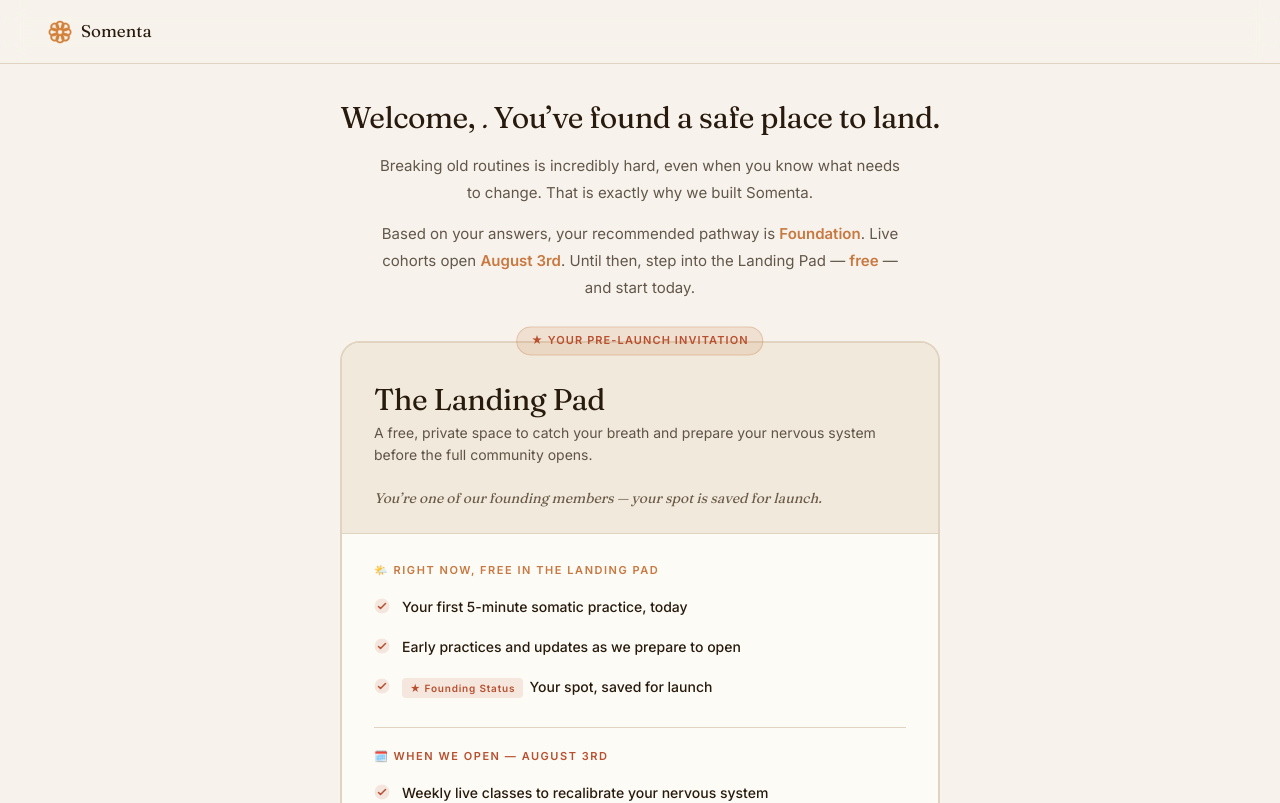
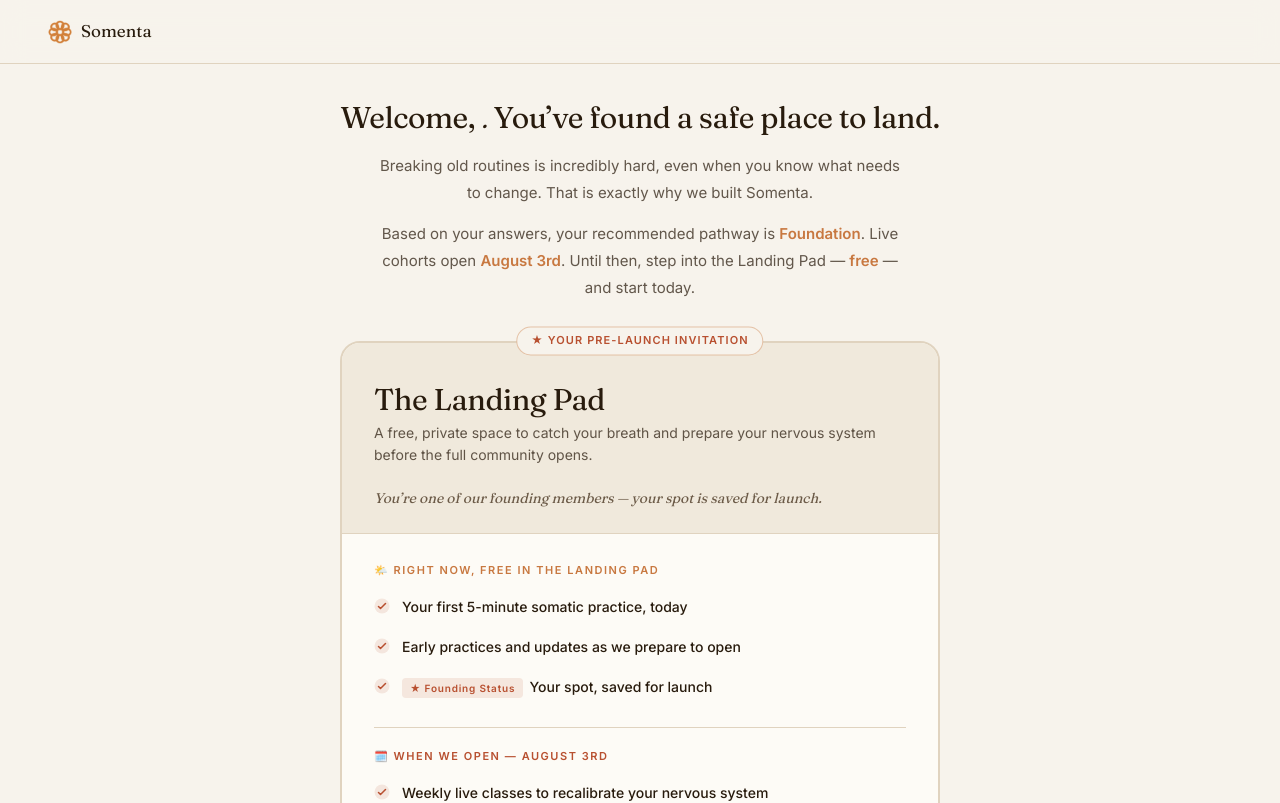
Before and after one commit to shawnpyatetsky-png/somenta-site, a Next.js app: page /landing-pad in a window 1280 px wide. Shown: the top 803 px of the page. Built offline with nearby package versions, Linux system fonts and the light colour scheme.

Commit message:
Solid background on pre-launch badge to hide card border behind it

```diff
--- a/app/landing-pad/page.tsx
+++ b/app/landing-pad/page.tsx
@@ -153,7 +153,7 @@ function LandingPadContent() {
               position: 'absolute', top: 0, left: '50%',
               transform: 'translate(-50%, -50%)',
               display: 'inline-flex', alignItems: 'center',
-              background: 'rgba(200,120,64,0.15)', border: `1px solid rgba(200,120,64,0.3)`,
+              background: P.bg, border: `1px solid rgba(200,120,64,0.4)`,
               borderRadius: 100, padding: '5px 14px', whiteSpace: 'nowrap',
               zIndex: 10,
             }}>
```
